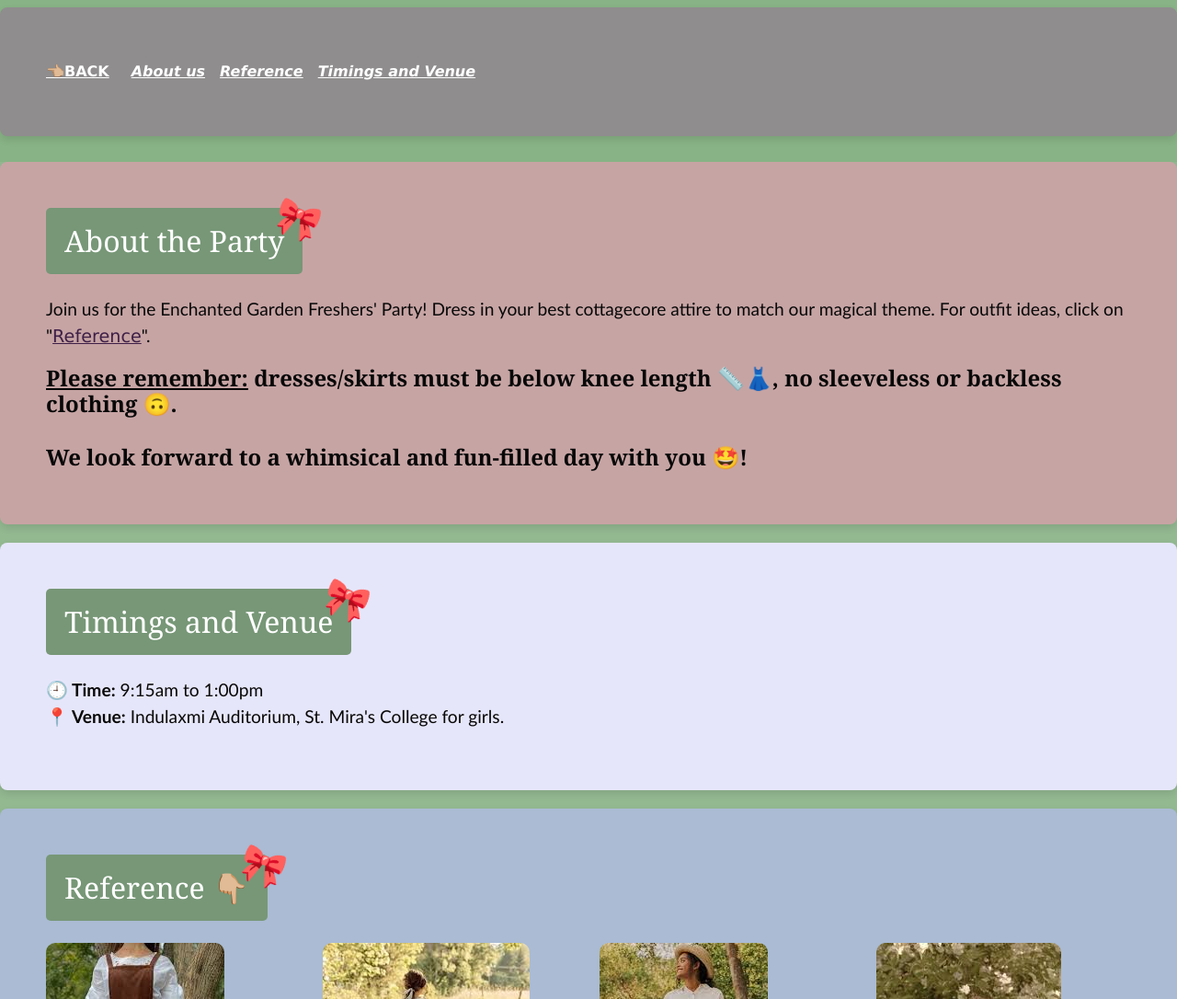
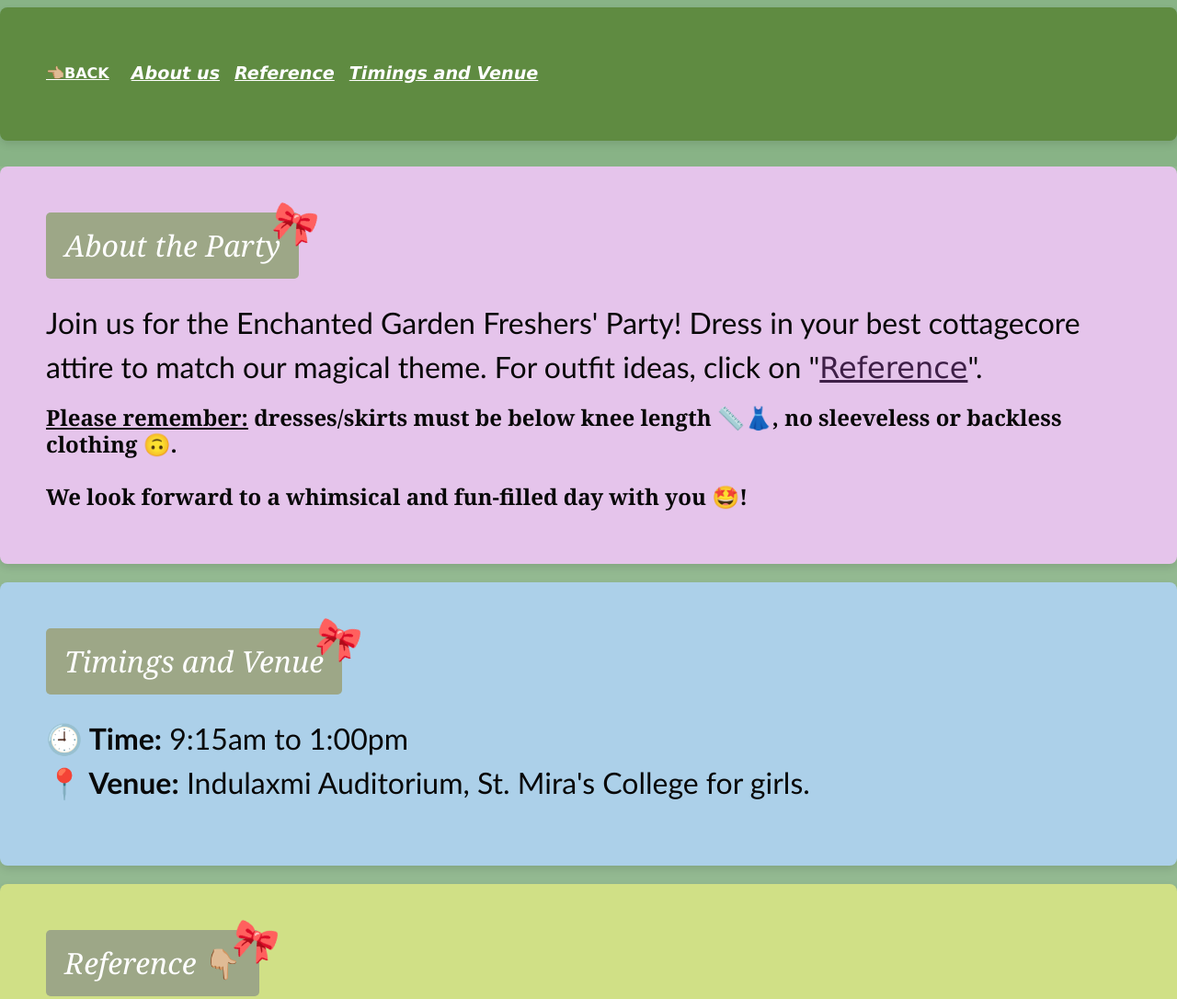
Before and after one commit to pillayNancy/nancy8.github.io, a plain HTML site: page about.html in a window 1280 px wide. Shown: the top 1086 px of the page at 92% size. Drawn offline with nearby package versions, Linux system fonts and the light colour scheme; a script that the page names is missing; a web font is replaced by a local one.

Commit message:
Update about.html

```diff
--- a/about.html
+++ b/about.html
@@ -17,26 +17,27 @@
       .navbar-brand,
       .navbar-nav .nav-link {
         color: #fff;
+        font-size: larger;
       }
       .navbar-nav .nav-link:hover {
-        color: #ebd9d9;
+        color: #ebe3d9;
       }
       .container-fluid {
         padding: 50px;
         color: #080808;
-        background-color: #8f8d8d;
+        background-color: #5f8b41;
         border-radius: 8px;
         margin-bottom: 20px;
         box-shadow: 0 4px 8px rgba(0, 0, 0, 0.1);
       }
       #section1 {
-        background-color: #C7A4A4;
+        background-color: #e5c4eb;
       }
       #section2 {
-        background-color: #AABBD3;
+        background-color: #d0e086;
       }
       #section3 {
-        background-color: #E6E6FA;
+        background-color: #acd0e9;
       }
       .rounded-img {
         border-radius: 10px;
@@ -49,7 +50,7 @@
       }
       .para1,
       .para2 {
-        font-size: larger;
+        font-size: xx-large;
         font-style: inherit;
         font-family: "Gill Sans", "Gill Sans MT", Calibri, "Trebuchet MS", sans-serif;
       }
@@ -73,13 +74,15 @@
         padding: 12px 20px;
         font-size: 16px;
         cursor: pointer;
-        background-color: #779777;
+        background-color: rgb(157, 167, 135);
         color: white;
         position: relative;
         font-size: xx-large;
       }
       .bt:hover {
-        transform: scale(1.1) rotate(3deg);
+       /* transform: scale(1.1) rotate(3deg);*/
+       transform: scale(1.1); /* Scale the image */
+      box-shadow: 0 8px 16px rgba(0, 0, 0, 0.3); /* Add shadow */
       }
 
       .ribbon {
@@ -142,7 +145,7 @@
     </nav>
 
     <div id="section1" class="container-fluid">
-      <button class="bt">About the Party <span class="ribbon">🎀</span></button>
+      <button class="bt"><i>About the Party </i><span class="ribbon">🎀</span></button>
       <br /><br />
       <p class="para1">
         Join us for the Enchanted Garden Freshers' Party! Dress in your best cottagecore attire to match our magical theme.
@@ -159,7 +162,7 @@
     </div>
 
     <div id="section3" class="container-fluid">
-      <button class="bt">Timings and Venue <span class="ribbon">🎀</span></button>
+      <button class="bt"><i>Timings and Venue </i><span class="ribbon">🎀</span></button>
 
       <br /><br />
       <p class="para2">
@@ -169,15 +172,15 @@
     </div>
 
     <div id="section2" class="container-fluid">
-      <button class="bt">Reference 👇🏼 <span class="ribbon">🎀</span></button>
+      <button class="bt"><i>Reference </i>👇🏼 <span class="ribbon">🎀</span></button>
       <br />
       <br />
       <div class="row row-cols-2 row-cols-md-4 g-4">
         <div class="col">
-          <img src="download (1).jfif" class="rounded-img img-fluid" alt="Image 1" />
+          <img src="download (1).jfif" class="rounded-img img-fluid" alt="Image 1"/>
         </div>
         <div class="col">
-          <img src="download.jfif" class="rounded-img img-fluid" alt="Image 2" />
+          <img src="download.jfif" class="rounded-img img-fluid" alt="Image 2"/>
         </div>
         <div class="col">
           <img src="images (5).jfif" class="rounded-img img-fluid" alt="Image 3" />
```
